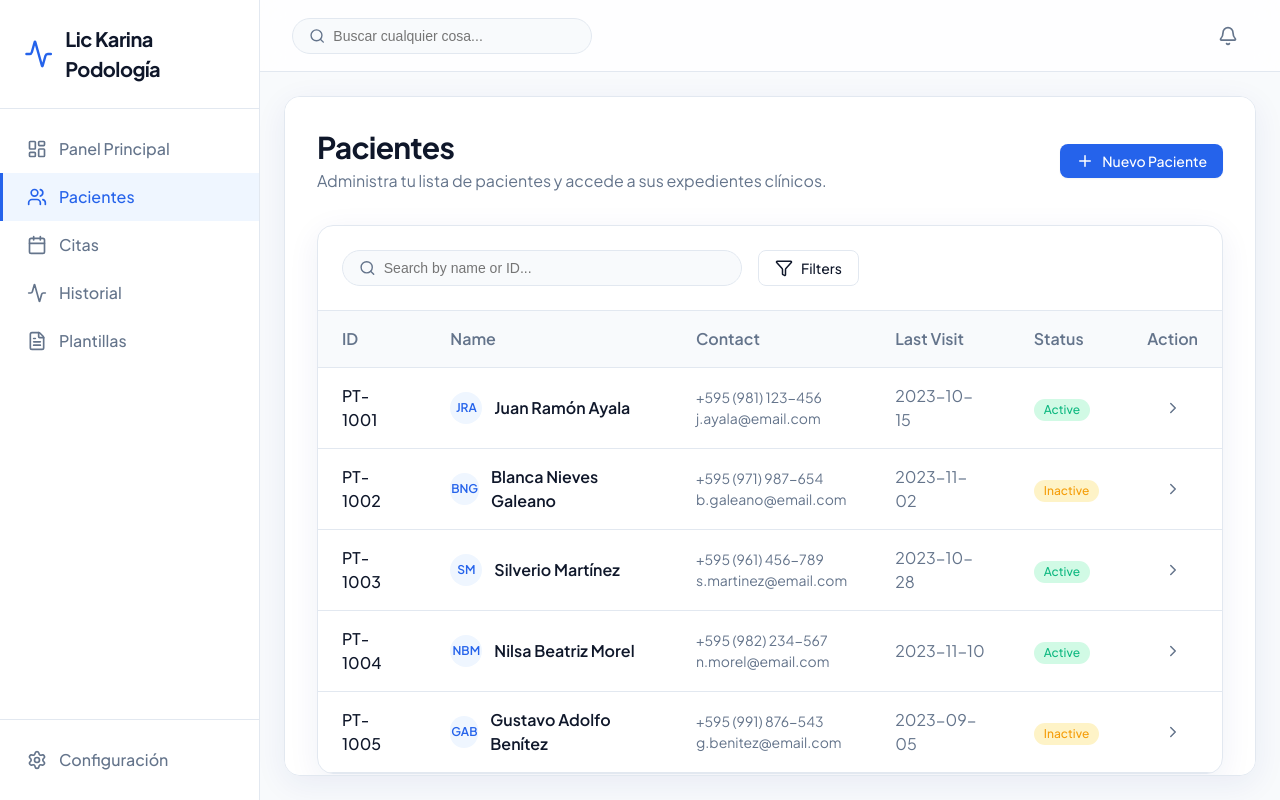
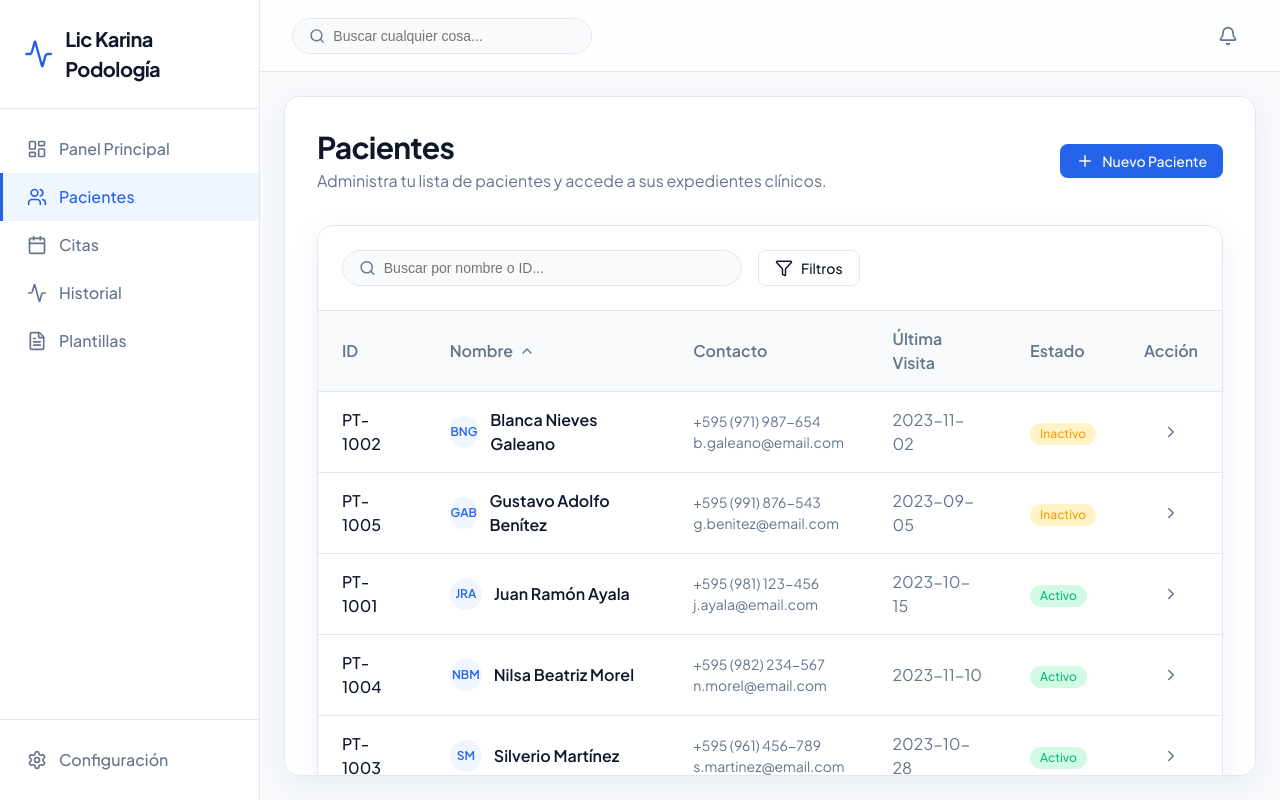
Before and after one commit to kairopy/policlinic, a React (Vite) app: page /patients in a window 1280 px wide. Built offline with nearby package versions, Linux system fonts and the light colour scheme.

Commit message:
feat(patients): implement sorting and localization in Patients List

```diff
--- a/src/pages/Patients/PatientsList.tsx
+++ b/src/pages/Patients/PatientsList.tsx
@@ -1,16 +1,44 @@
 import React, { useState } from 'react';
 import { useNavigate } from 'react-router-dom';
-import { Search, Filter, Plus, ChevronRight } from 'lucide-react';
+import { Search, Filter, Plus, ChevronRight, ChevronUp, ChevronDown } from 'lucide-react';
 import { mockPatients } from '../../data/mockData';
+
+type SortField = 'id' | 'name' | 'phone' | 'lastVisit' | 'status';
+type SortDirection = 'asc' | 'desc';
 
 export const PatientsList: React.FC = () => {
   const navigate = useNavigate();
   const [searchTerm, setSearchTerm] = useState('');
+  const [sortField, setSortField] = useState<SortField>('name');
+  const [sortDirection, setSortDirection] = useState<SortDirection>('asc');
 
-  const filteredPatients = mockPatients.filter(p =>
-    p.name.toLowerCase().includes(searchTerm.toLowerCase()) ||
-    p.id.toLowerCase().includes(searchTerm.toLowerCase())
-  );
+  const handleSort = (field: SortField) => {
+    if (sortField === field) {
+      setSortDirection(sortDirection === 'asc' ? 'desc' : 'asc');
+    } else {
+      setSortField(field);
+      setSortDirection('asc');
+    }
+  };
+
+  const filteredPatients = mockPatients
+    .filter(p =>
+      p.name.toLowerCase().includes(searchTerm.toLowerCase()) ||
+      p.id.toLowerCase().includes(searchTerm.toLowerCase())
+    )
+    .sort((a, b) => {
+      const aValue = a[sortField];
+      const bValue = b[sortField];
+
+      if (aValue < bValue) return sortDirection === 'asc' ? -1 : 1;
+      if (aValue > bValue) return sortDirection === 'asc' ? 1 : -1;
+      return 0;
+    });
+
+  const SortIcon = ({ field }: { field: SortField }) => {
+    if (sortField !== field) return null;
+    return sortDirection === 'asc' ? <ChevronUp size={16} /> : <ChevronDown size={16} />;
+  };
 
   return (
     <div className="animate-fade-in">
@@ -31,14 +59,14 @@ export const PatientsList: React.FC = () => {
              <Search size={18} color="var(--color-text-muted)" />
              <input
                type="text"
-               placeholder="Search by name or ID..."
+               placeholder="Buscar por nombre o ID..."
                className="search-input"
                value={searchTerm}
                onChange={(e) => setSearchTerm(e.target.value)}
              />
            </div>
            <button className="btn btn-outline">
-             <Filter size={18} /> Filters
+             <Filter size={18} /> Filtros
            </button>
         </div>
 
@@ -46,12 +74,47 @@ export const PatientsList: React.FC = () => {
           <table style={{ width: '100%', borderCollapse: 'collapse', textAlign: 'left' }}>
             <thead>
               <tr style={{ backgroundColor: 'var(--color-background)', borderBottom: '1px solid var(--color-border)' }}>
-                <th style={{ padding: '1rem 1.5rem', fontWeight: 600, color: 'var(--color-text-muted)' }}>ID</th>
-                <th style={{ padding: '1rem 1.5rem', fontWeight: 600, color: 'var(--color-text-muted)' }}>Name</th>
-                <th style={{ padding: '1rem 1.5rem', fontWeight: 600, color: 'var(--color-text-muted)' }}>Contact</th>
-                <th style={{ padding: '1rem 1.5rem', fontWeight: 600, color: 'var(--color-text-muted)' }}>Last Visit</th>
-                <th style={{ padding: '1rem 1.5rem', fontWeight: 600, color: 'var(--color-text-muted)' }}>Status</th>
-                <th style={{ padding: '1rem 1.5rem', fontWeight: 600, color: 'var(--color-text-muted)', textAlign: 'center' }}>Action</th>
+                <th
+                  onClick={() => handleSort('id')}
+                  style={{ padding: '1rem 1.5rem', fontWeight: 600, color: 'var(--color-text-muted)', cursor: 'pointer', userSelect: 'none' }}
+                >
+                  <div style={{ display: 'flex', alignItems: 'center', gap: '0.4rem' }}>
+                    ID <SortIcon field="id" />
+                  </div>
+                </th>
+                <th
+                  onClick={() => handleSort('name')}
+                  style={{ padding: '1rem 1.5rem', fontWeight: 600, color: 'var(--color-text-muted)', cursor: 'pointer', userSelect: 'none' }}
+                >
+                  <div style={{ display: 'flex', alignItems: 'center', gap: '0.4rem' }}>
+                    Nombre <SortIcon field="name" />
+                  </div>
+                </th>
+                <th
+                  onClick={() => handleSort('phone')}
+                  style={{ padding: '1rem 1.5rem', fontWeight: 600, color: 'var(--color-text-muted)', cursor: 'pointer', userSelect: 'none' }}
+                >
+                  <div style={{ display: 'flex', alignItems: 'center', gap: '0.4rem' }}>
+                    Contacto <SortIcon field="phone" />
+                  </div>
+                </th>
+                <th
+                  onClick={() => handleSort('lastVisit')}
+                  style={{ padding: '1rem 1.5rem', fontWeight: 600, color: 'var(--color-text-muted)', cursor: 'pointer', userSelect: 'none' }}
+                >
+                  <div style={{ display: 'flex', alignItems: 'center', gap: '0.4rem' }}>
+                    Última Visita <SortIcon field="lastVisit" />
+                  </div>
+                </th>
+                <th
+                  onClick={() => handleSort('status')}
+                  style={{ padding: '1rem 1.5rem', fontWeight: 600, color: 'var(--color-text-muted)', cursor: 'pointer', userSelect: 'none' }}
+                >
+                  <div style={{ display: 'flex', alignItems: 'center', gap: '0.4rem' }}>
+                    Estado <SortIcon field="status" />
+                  </div>
+                </th>
+                <th style={{ padding: '1rem 1.5rem', fontWeight: 600, color: 'var(--color-text-muted)', textAlign: 'center' }}>Acción</th>
               </tr>
             </thead>
             <tbody>
@@ -59,7 +122,7 @@ export const PatientsList: React.FC = () => {
                 <tr
                   key={patient.id}
                   style={{ borderBottom: '1px solid var(--color-border)', transition: 'background-color var(--transition-fast)' }}
-                  className="hover-row"
+                  className="hover-row hover-bg"
                 >
                   <td style={{ padding: '1rem 1.5rem', fontWeight: 500 }}>{patient.id}</td>
                   <td style={{ padding: '1rem 1.5rem' }}>
@@ -77,7 +140,7 @@ export const PatientsList: React.FC = () => {
                   <td style={{ padding: '1rem 1.5rem', color: 'var(--color-text-muted)' }}>{patient.lastVisit}</td>
                   <td style={{ padding: '1rem 1.5rem' }}>
                     <span className={`badge ${patient.status === 'Active' ? 'badge-success' : 'badge-warning'}`}>
-                      {patient.status}
+                      {patient.status === 'Active' ? 'Activo' : 'Inactivo'}
                     </span>
                   </td>
                   <td style={{ padding: '1rem 1.5rem', textAlign: 'center' }}>
@@ -85,7 +148,7 @@ export const PatientsList: React.FC = () => {
                       className="btn btn-ghost"
                       onClick={() => navigate(`/patients/${patient.id}`)}
                       style={{ padding: '0.5rem' }}
-                      aria-label="View Patient"
+                      aria-label="Ver Paciente"
                     >
                       <ChevronRight size={18} />
                     </button>
@@ -95,7 +158,7 @@ export const PatientsList: React.FC = () => {
               {filteredPatients.length === 0 && (
                 <tr>
                   <td colSpan={6} style={{ padding: '3rem', textAlign: 'center', color: 'var(--color-text-muted)' }}>
-                    No patients found matching your search.
+                    No se encontraron pacientes que coincidan con la búsqueda.
                   </td>
                 </tr>
               )}
```
